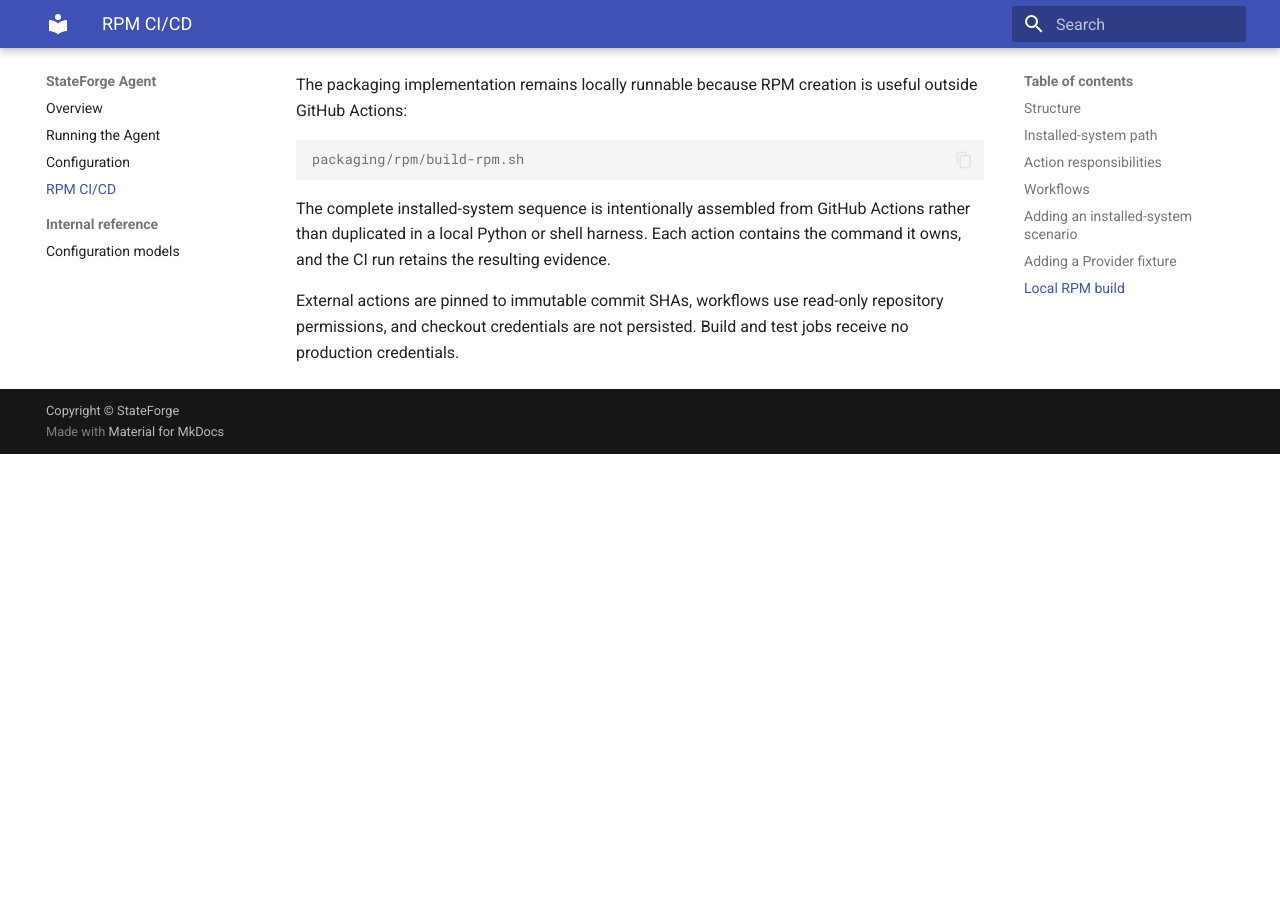
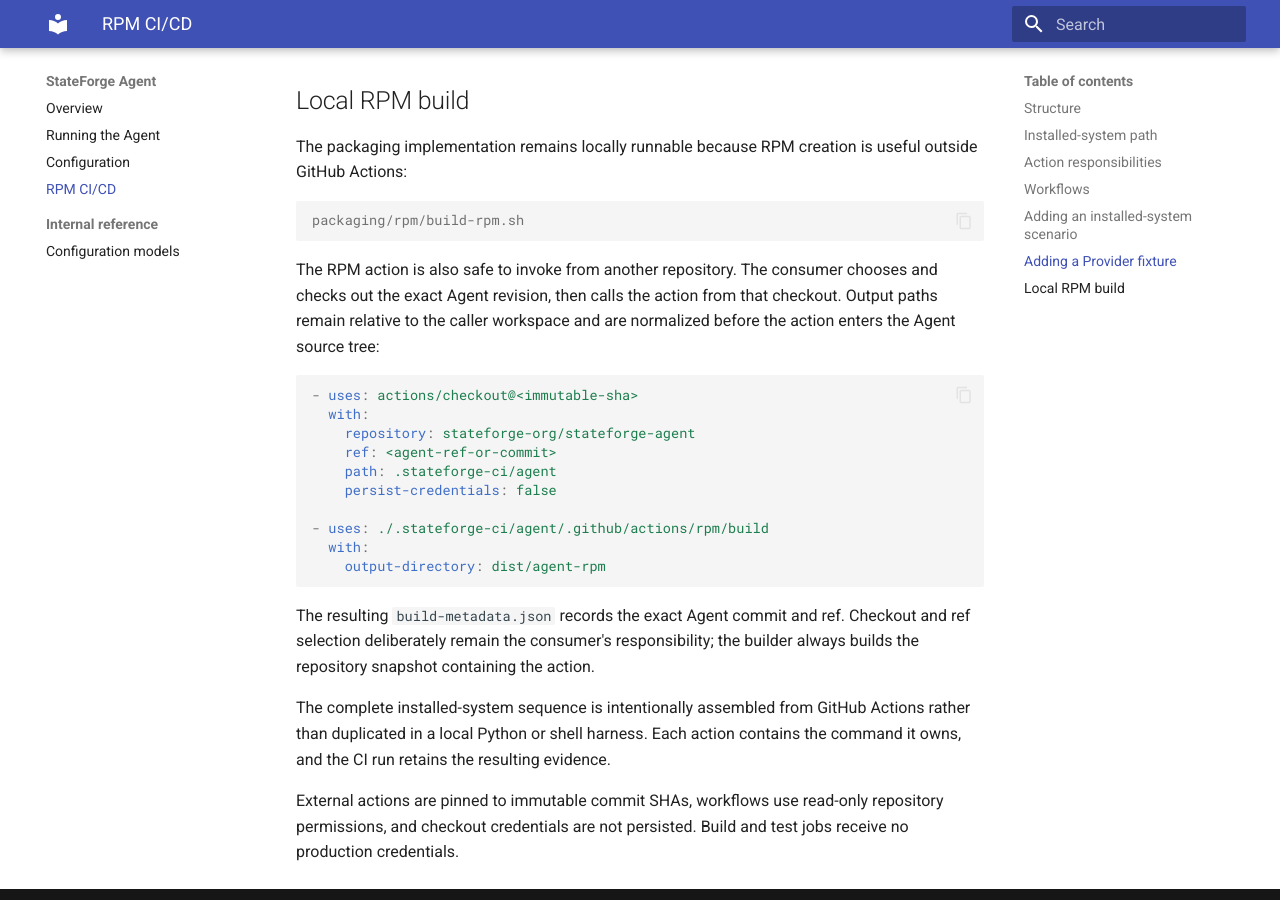
Before and after one commit to stateforge-org/stateforge-agent, an MkDocs documentation site: the page built from docs/ci-cd.md, in a window 1280 px wide and 900 px high, scrolled down 4006 px. Built offline with MkDocs 1.6.1 and Material for MkDocs 9.7.7, drawn with Linux system fonts in a browser that asks for light colours; before the commit the page ends 4460 px from its top, so only the background shows below that; some of the changed text lies outside the part shown.

Commit message:
[TASK][MVP] Make Agent RPM build action portable

````diff
--- a/docs/ci-cd.md
+++ b/docs/ci-cd.md
@@ -115,7 +115,7 @@
 
 | Action | Responsibility |
 | --- | --- |
-| `rpm/build` | Build binary/source RPMs, checksums, and metadata. |
+| `rpm/build` | Build binary/source RPMs, checksums, metadata, and exact source provenance from the Agent checkout that owns the action. |
 | `rpm/test-installed/setup` | Prepare a clean RPM-installed Agent for one scenario. |
 | `rpm/test-installed/<tier>/<scenario>` | Run one isolated installed-system scenario and its assertions. |
 | `rpm/test-installed/cleanup` | Preserve evidence and remove the scenario environment. |
@@ -178,6 +178,28 @@
 packaging/rpm/build-rpm.sh
 ```
 
+The RPM action is also safe to invoke from another repository. The consumer
+chooses and checks out the exact Agent revision, then calls the action from
+that checkout. Output paths remain relative to the caller workspace and are
+normalized before the action enters the Agent source tree:
+
+```yaml
+- uses: actions/checkout@<immutable-sha>
+  with:
+    repository: stateforge-org/stateforge-agent
+    ref: <agent-ref-or-commit>
+    path: .stateforge-ci/agent
+    persist-credentials: false
+
+- uses: ./.stateforge-ci/agent/.github/actions/rpm/build
+  with:
+    output-directory: dist/agent-rpm
+```
+
+The resulting `build-metadata.json` records the exact Agent commit and ref.
+Checkout and ref selection deliberately remain the consumer's responsibility;
+the builder always builds the repository snapshot containing the action.
+
 The complete installed-system sequence is intentionally assembled from GitHub
 Actions rather than duplicated in a local Python or shell harness. Each action
 contains the command it owns, and the CI run retains the resulting evidence.
````
Also changed, not shown: 5 other files.
